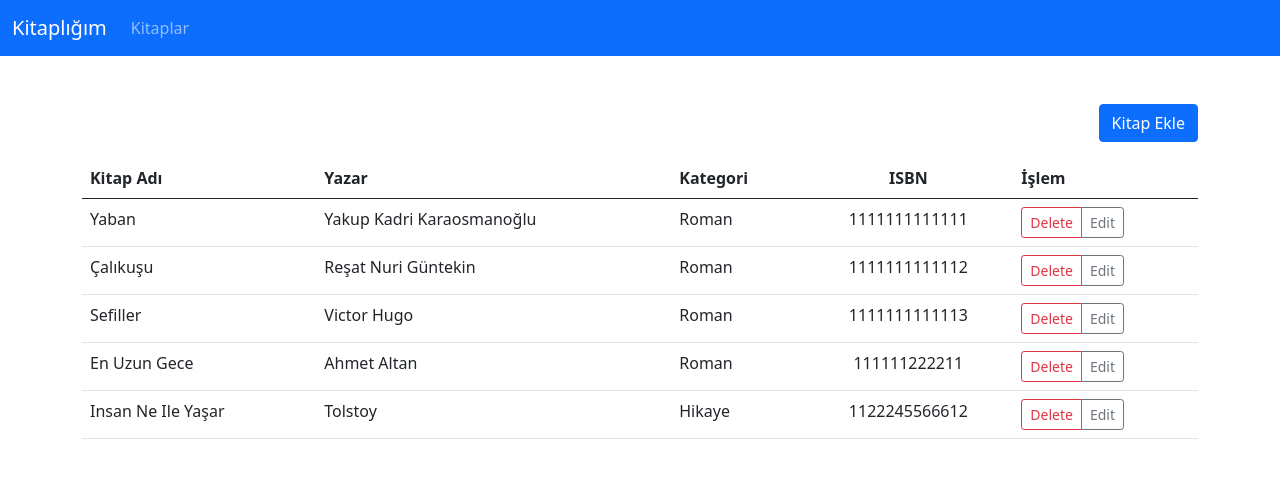
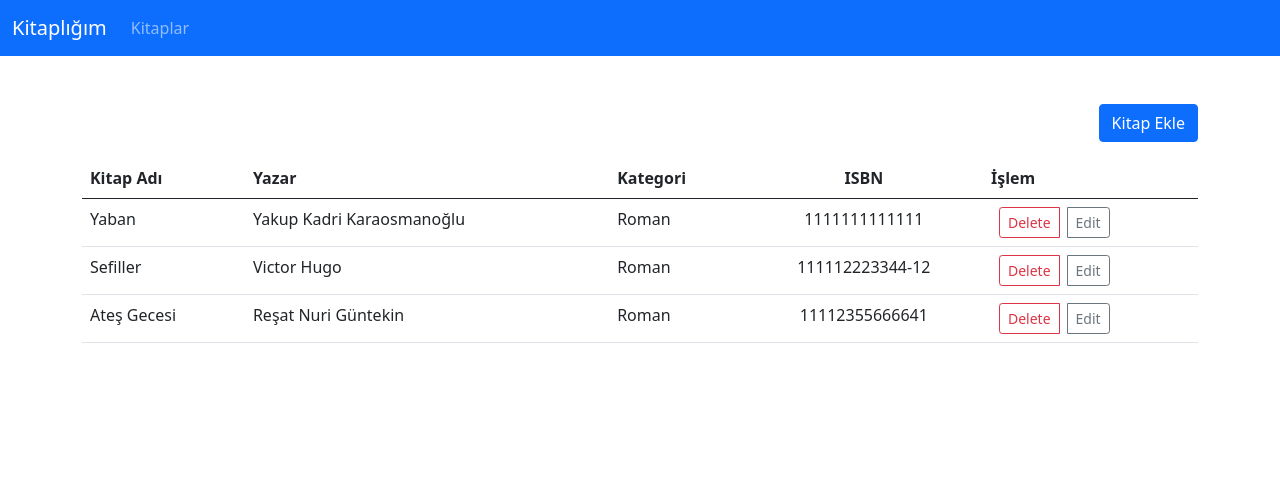
Before and after one commit to mkocerim/react-library, a React (Create React App) app: page / in a window 1280 px wide. Shown: the top 478 px of the page. Built offline with nearby package versions, Linux system fonts and the light colour scheme; data requests are answered from the project's data file.

Commit message:
Modal added in editBook

```diff
--- a/db.json
+++ b/db.json
@@ -4,36 +4,22 @@
       "id": 1,
       "name": "Yaban",
       "author": "Yakup Kadri Karaosmanoğlu",
-      "isbn": "1111111111111",
-      "categoryId": "1"
+      "categoryId": "1",
+      "isbn": "1111111111111"
     },
     {
-      "id": 2,
-      "name": "Çalıkuşu ",
+      "id": 1664264395940,
+      "name": "Sefiller",
+      "author": "Victor Hugo",
+      "categoryId": "1",
+      "isbn": "111112223344-12"
+    },
+    {
+      "id": 1664264418452,
+      "name": "Ateş Gecesi",
       "author": "Reşat Nuri Güntekin",
       "categoryId": "1",
-      "isbn": "1111111111112"
-    },
-    {
-      "id": 3,
-      "name": "Sefiller",
-      "author": "Victor Hugo",
-      "isbn": "1111111111113",
-      "categoryId": "1"
-    },
-    {
-      "id": 1664222302032,
-      "name": "En Uzun Gece",
-      "author": "Ahmet Altan",
-      "isbn": "111111222211",
-      "categoryId": "1"
-    },
-    {
-      "id": 1664222325690,
-      "name": "Insan Ne Ile Yaşar",
-      "author": "Tolstoy",
-      "isbn": "1122245566612",
-      "categoryId": "2"
+      "isbn": "11112355666641"
     }
   ],
   "categories": [
--- a/src/components/ListBooks.js
+++ b/src/components/ListBooks.js
@@ -12,6 +12,7 @@ const ListBooks=(props)=>{
     const [didUpdate,setDidUpdate] = useState(false);
     const [showModal, setShowModal]=useState(false);
     const [willDeleteBook, setWillDeleteBook]=useState(null);
+    const [willDeletedBookName,setWillDeletedBookName]=useState("")
     useEffect( ()=>{
         axios
         .get("http://localhost:3004/books")
@@ -80,12 +81,13 @@ const ListBooks=(props)=>{
                 <div className="btn-group" role="group" aria-label="Basic example">
                  <button
                  type="button"
-                 className="btn btn-sm btn-outline-danger"
+                 className="btn btn-sm btn-outline-danger mx-2"
                  onClick={()=>
                   {
                     setShowModal(true)
                     // deleteBook(book.id)
-                    setWillDeleteBook(book.id)
+                    setWillDeleteBook(book.id);
+                    setWillDeletedBookName(book.name);
 
                   }}
                  >
@@ -111,10 +113,11 @@ const ListBooks=(props)=>{
   {
     showModal=== true &&(
       <Modal
-      aciklama={"Silmek istediğinizden eminimisiniz ?"}
-      title={"Silme İşlemi"}
+      aciklama={`isimli kitabı silmek istediğinizden eminimisiniz ?`}
+      title={willDeletedBookName}
       setShowModal={setShowModal}
-              mussDoDuty={()=>deleteBook(willDeleteBook)}
+              onConfirm={()=>deleteBook(willDeleteBook)}
+              onCancel={()=>setShowModal(false)}
       />
     )
   }
--- a/src/components/Modal.js
+++ b/src/components/Modal.js
@@ -2,9 +2,9 @@ import React from "react";
 
 
 const Modal=(props)=>{
-    const{setShowModal,mussDoDuty,title,aciklama} = props
+    const{onCancel,onConfirm,title,aciklama} = props
     return(
-        <div
+        <button onClick={onCancel}
         style={{
             position: "absolute",
             top: 0,
@@ -14,7 +14,8 @@ const Modal=(props)=>{
             backgroundColor:"rgba(0,0,0,0.3",
             display:"flex",
             justifyContent:"center",
-            alignItems:"center"
+            alignItems:"center",
+            cursor:"default"
             }}>
             <div
                 style={{
@@ -26,18 +27,18 @@ const Modal=(props)=>{
             >
 
             <h1 className="text-center">{title}</h1>
-            <p>{aciklama}</p>
+            <p className="text-center">{aciklama}</p>
             <div className="d-flex justify-content-center">
                 <button
-                onClick={()=>setShowModal(false)}
-                className="btn btn-outline-danger btn-sm mx-3">Kapat</button>
+                onClick={onCancel}
+                className="btn btn-outline-danger btn-sm mx-2">Kapat</button>
                 <button
-                onClick={mussDoDuty}
-                className="btn btn-outline-primary btn-sm mx-3">Onayla</button>
+                onClick={onConfirm}
+                className="btn btn-outline-primary btn-sm mx-2">Onayla</button>
 
             </div>
             </div>
-        </div>
+        </button>
     )
 
 }
--- a/src/pages/EditBook.js
+++ b/src/pages/EditBook.js
@@ -6,6 +6,8 @@ import Header from "../components/Header";
 
 import axios from "axios";
 import Loading from "../components/Loading";
+
+import Modal from "../components/Modal";
 
 const EditBook=(props)=>{
     const params= useParams();
@@ -16,6 +18,7 @@ const EditBook=(props)=>{
     const [isbn, setIsbn] = useState("");
     const [category, setCategory] = useState("");
     const [categories, setCategories] = useState(null);
+    const [showModal,setShowModal]=useState(false);
 
     console.log("params", params);
 
@@ -44,6 +47,12 @@ const EditBook=(props)=>{
     const handleSubmit=(event)=>{
 
         event.preventDefault();
+        setShowModal(true);
+
+
+    };
+
+    const editBook=()=>{
         if(bookname === "" || author === "" || category === ""){
             alert("Kitap adı, Kitap Yazarı ve Kategory boş bırakılamaz");
          return;
@@ -59,11 +68,13 @@ const EditBook=(props)=>{
            axios.put(`http://localhost:3004/books/${params.bookId}`,updatedBook)
            .then(res=>{
              console.log(res);
+             setShowModal(false);
              navigate("/");
            })
            .catch((err)=>console.log("edit error", err));
 
-    };
+    }
+
 
 
     if(categories===null){
@@ -132,6 +143,14 @@ const EditBook=(props)=>{
                 </div>
              </form>
         </div>
+    {showModal === true && (
+            <Modal
+            title={bookname}
+            aciklama="isimli kitabı güncellemek için onaylayınız"
+            onCancel={()=>setShowModal(false)}
+            onConfirm={()=>editBook()}/>
+        )
+    }
     </div>
 
     );
```
Lines whose indentation alone changed are shown as unchanged.
